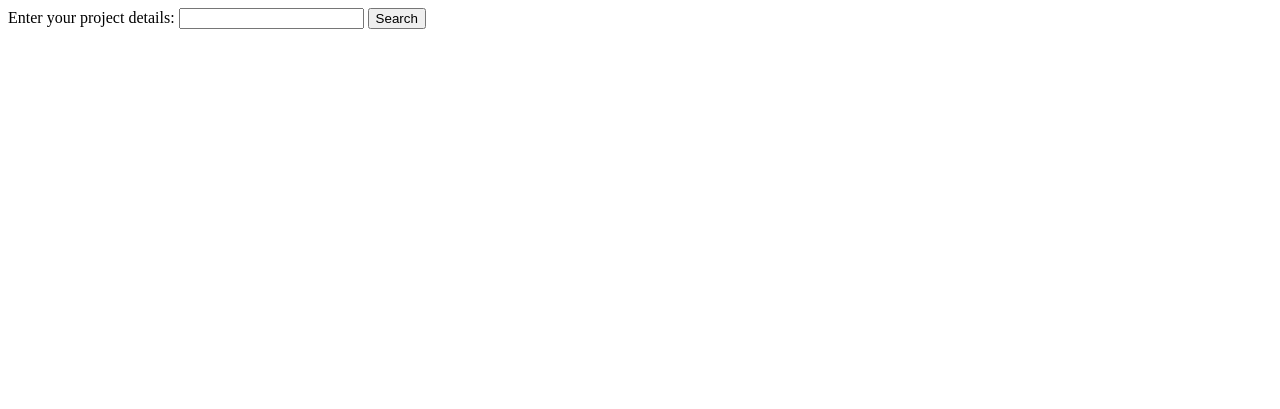
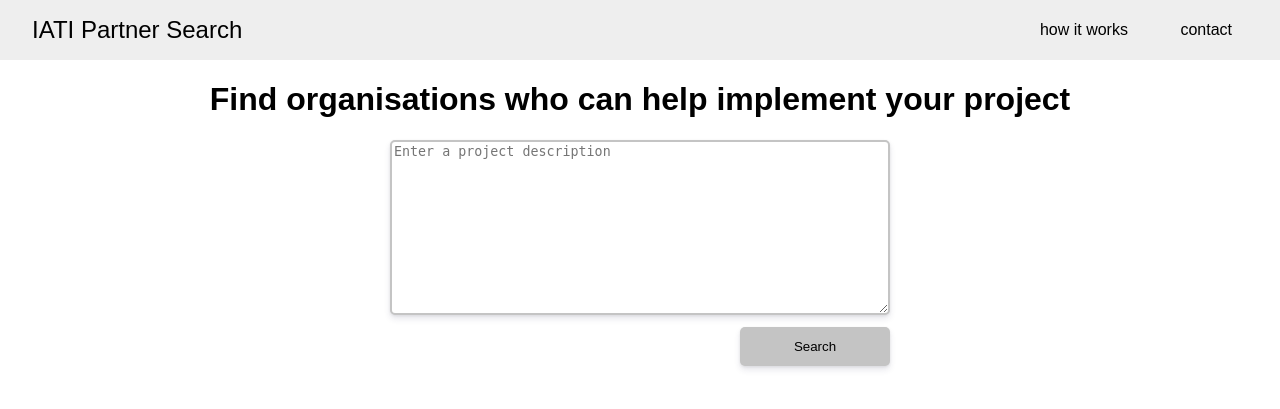
Before and after one commit to datasciencecampus/iati-partner-search, a Flask app: page / in a window 1280 px wide. Shown: the top 409 px of the page. Run offline with Flask 2, Linux system fonts and the light colour scheme.

Commit message:
Utilise jinja inheritance and add styling

```diff
--- /dev/null
+++ b/app/static/style.css
@@ -0,0 +1,61 @@
+html,
+body {
+  font-family: sans-serif;
+  height: 100%;
+  margin: 0px;
+}
+
+nav {
+  background-color: #eeeeee;
+  display: flex;
+  justify-content: space-between;
+  align-items: center;
+  height: 60px;
+}
+
+.title {
+  font-size: 24px;
+  padding-left: 2rem;
+}
+
+nav span {
+  padding: 0 3rem 0 0;
+}
+
+.index,
+.results {
+  display: flex;
+  flex-direction: column;
+  justify-content: center;
+  align-items: center;
+}
+
+#search {
+  height: 175px;
+  width: 500px;
+}
+
+form {
+  display: flex;
+  flex-direction: column;
+  align-items: flex-end;
+}
+
+button {
+  background: #c4c4c4;
+  box-shadow: 0px 4px 6px rgba(50, 50, 93, 0.11),
+    0px 1px 3px rgba(0, 0, 0, 0.08);
+  border-radius: 5px;
+  border: none;
+  width: 150px;
+  padding: 12px;
+  margin-top: 12px;
+}
+
+textarea {
+  border: 2px solid #c4c4c4;
+  box-sizing: border-box;
+  box-shadow: 0px 4px 6px rgba(50, 50, 93, 0.11),
+    0px 1px 3px rgba(0, 0, 0, 0.08);
+  border-radius: 5px;
+}
--- /dev/null
+++ b/app/templates/base.html
@@ -0,0 +1,17 @@
+<!DOCTYPE html>
+<html lang="en">
+  <head>
+    <link rel="stylesheet" href="static/style.css" />
+    <title>IATI Partner Search</title>
+  </head>
+  <body>
+    <nav>
+      <div class="title">IATI Partner Search</div>
+      <div>
+        <span>how it works</span>
+        <span>contact</span>
+      </div>
+    </nav>
+    <div id="content">{% block content %}{% endblock %}</div>
+  </body>
+</html>
--- a/app/templates/index.html
+++ b/app/templates/index.html
@@ -1,9 +1,16 @@
-<!doctype html>
-<title>IATI Partner Search</title>
-<form action="/search" method="POST">
-  <div>
-    <label for="search">Enter your project details:</label>
-    <input type="text" id="search" name="search" />
+{% extends "base.html" %} {% block content %}
+<div class="index">
+  <h1>
+    Find organisations who can help implement your project
+  </h1>
+  <form action="/search" method="POST">
+    <textarea
+      type="text"
+      id="search"
+      name="search"
+      placeholder="Enter a project description"
+    ></textarea>
     <button type="submit">Search</button>
-  </div>
-</form>
+  </form>
+</div>
+{% endblock %}
```
Also changed, not shown: app/templates/results.html (+9 -6 lines).
